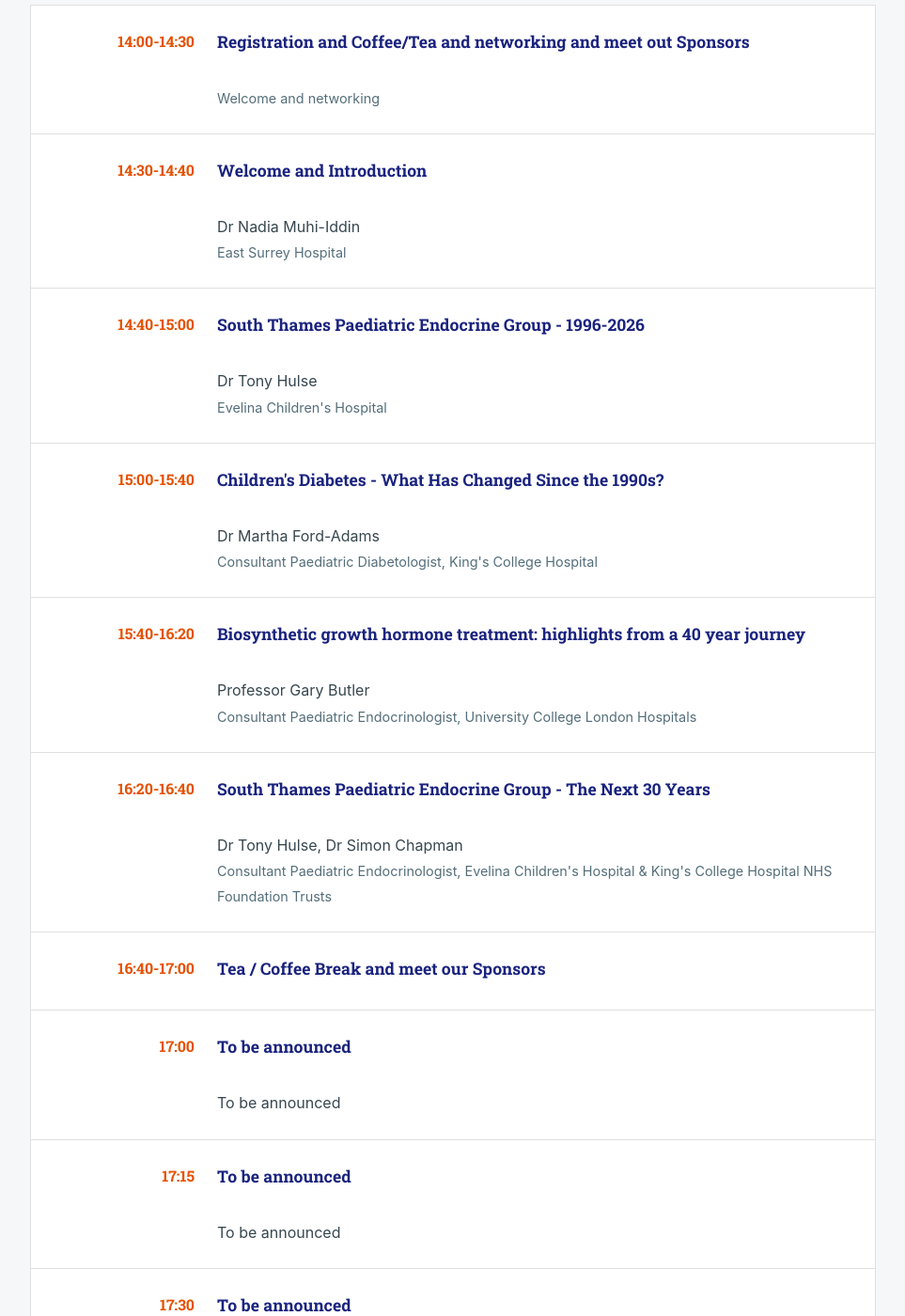
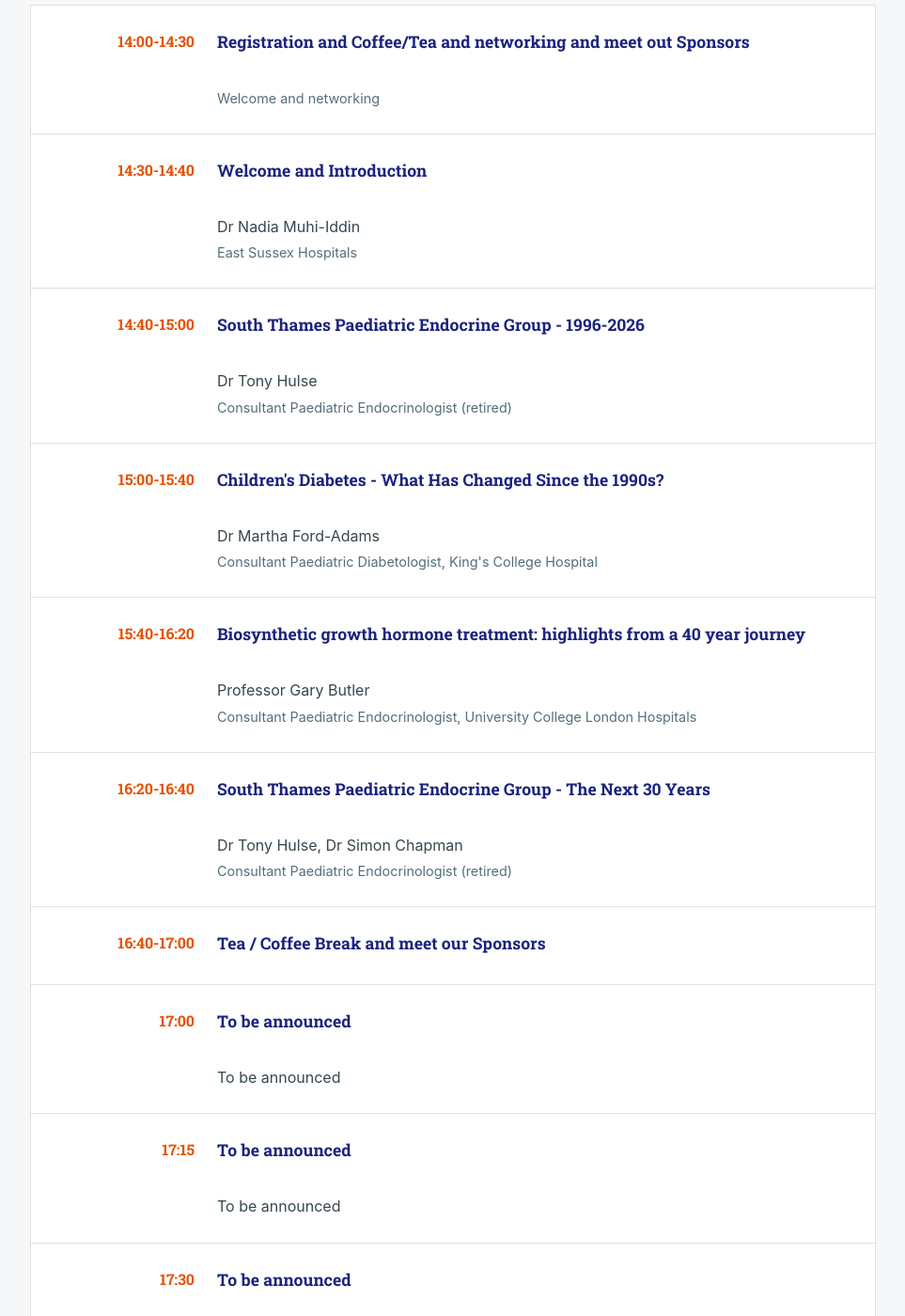
Before and after one commit to eatyourpeas/stpeg, a Jekyll site: the page built from _events/autumn-2026.md, in a window 1280 px wide and 1400 px high, scrolled down 1219 px. Shown: the whole window at 94% size, without its empty margins (158-1121 px from the left). Built offline with Jekyll 4.4.1, drawn with Linux system fonts in a browser that asks for light colours; some of the changed text lies outside the part shown.

Commit message:
east sussex and retired

```diff
--- a/_events/autumn-2026.md
+++ b/_events/autumn-2026.md
@@ -16,11 +16,11 @@ schedule:
   - time: "14:30-14:40"
     title: "Welcome and Introduction"
     speaker: "Dr Nadia Muhi-Iddin"
-    description: "East Surrey Hospital"
+    description: "East Sussex Hospitals"
   - time: "14:40-15:00"
     title: "South Thames Paediatric Endocrine Group - 1996-2026"
     speaker: "Dr Tony Hulse"
-    description: "Evelina Children's Hospital"
+    description: "Consultant Paediatric Endocrinologist (retired)"
   - time: "15:00-15:40"
     title: "Children's Diabetes - What Has Changed Since the 1990s?"
     speaker: "Dr Martha Ford-Adams"
@@ -32,7 +32,7 @@ schedule:
   - time: "16:20-16:40"
     title: "South Thames Paediatric Endocrine Group - The Next 30 Years"
     speaker: "Dr Tony Hulse, Dr Simon Chapman"
-    description: "Consultant Paediatric Endocrinologist, Evelina Children's Hospital & King's College Hospital NHS Foundation Trusts"
+    description: "Consultant Paediatric Endocrinologist (retired)"
   - time: "16:40-17:00"
     title: "Tea / Coffee Break and meet our Sponsors"
   - time: "17:00"
```
Also changed, not shown: other parts of _events/autumn-2026.md (+1 -1 lines).
